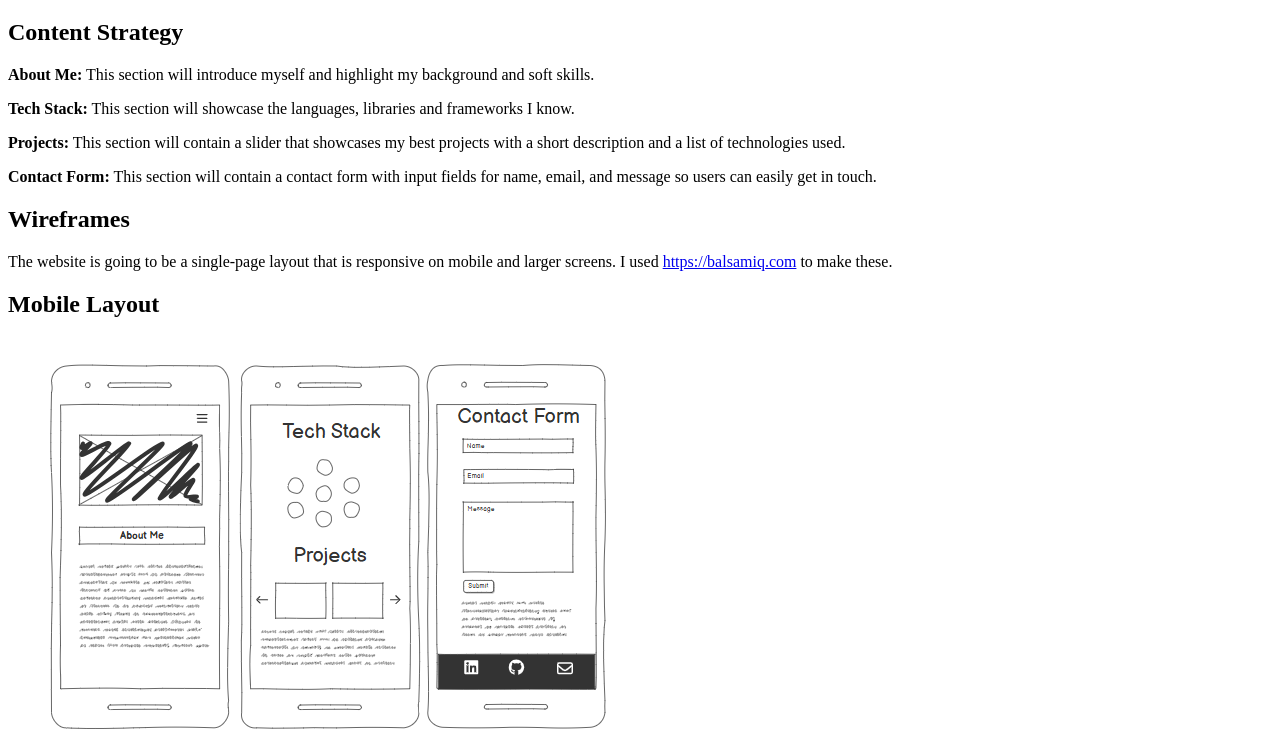
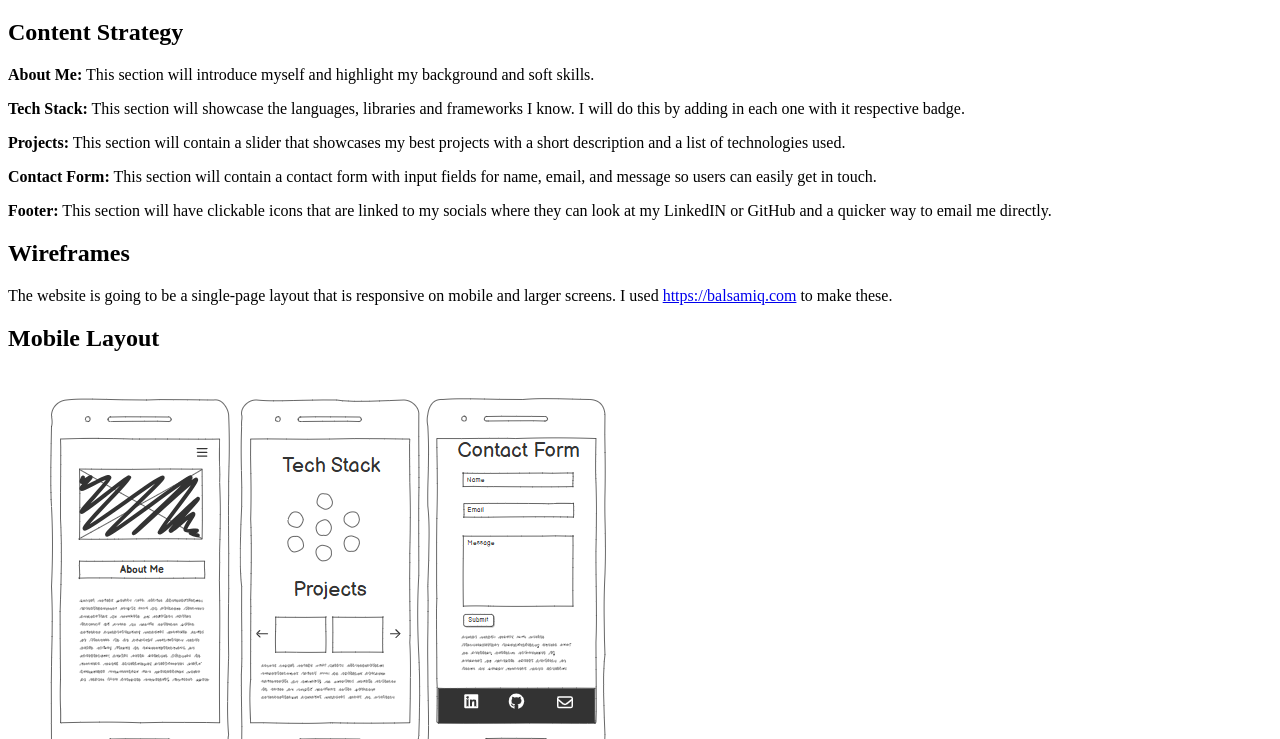
Before and after one commit to DylanKeck/portfolio-website, a plain HTML site: page documentation/milestone-2.html in a window 1280 px wide. Shown: the part 61-800 px from the top of the page. Drawn offline with Linux system fonts and the light colour scheme.

Commit message:
added footer explanation in milestone-2.html

```diff
--- a/documentation/milestone-2.html
+++ b/documentation/milestone-2.html
@@ -9,9 +9,10 @@
   <h1>PWP Milestone 2</h1>
   <h2>Content Strategy</h2>
   <p><strong>About Me:</strong> This section will introduce myself and highlight my background and soft skills.</p>
-  <p><strong>Tech Stack:</strong> This section will showcase the languages, libraries and frameworks I know.</p>
+  <p><strong>Tech Stack:</strong> This section will showcase the languages, libraries and frameworks I know. I will do this by adding in each one with it respective badge.</p>
   <p><strong>Projects:</strong> This section will contain a slider that showcases my best projects with a short description and a list of technologies used.</p>
   <p><strong>Contact Form:</strong> This section will contain a contact form with input fields for name, email, and message so users can easily get in touch.</p>
+  <p><strong>Footer:</strong> This section will have clickable icons that are linked to my socials where they can look at my LinkedIN or GitHub and a quicker way to email me directly.</p>
   <h2>Wireframes</h2>
   <p>The website is going to be a single-page layout that is responsive on mobile and larger screens. I used  <a href="https://balsamiq.com">https://balsamiq.com</a> to make these.</p>
   <h2>Mobile Layout</h2>
```
